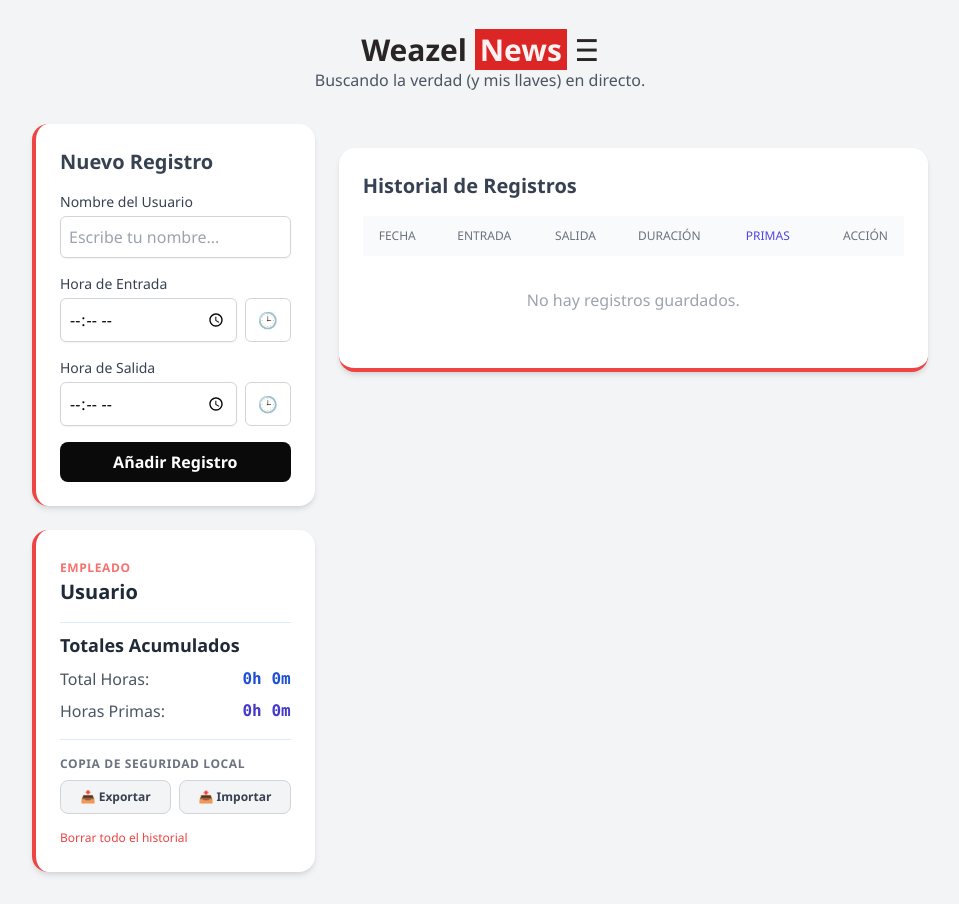
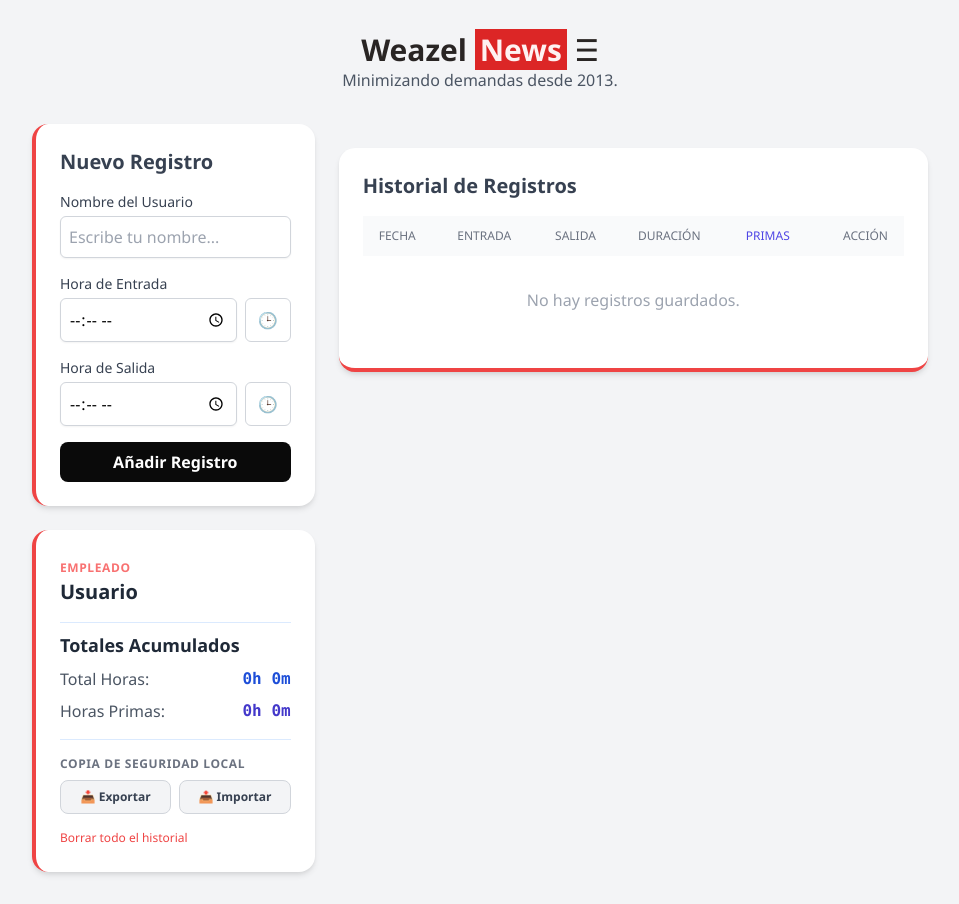
Before and after one commit to NoobTriesToCode/noobtriestocode.github.io, a plain HTML site: page index.html in a window 1280 px wide. Shown: the whole page, without its empty margins (160-1119 px from the left). Drawn offline with nearby package versions, Linux system fonts and the light colour scheme.

Commit message:
Subtitulos aleatorios

```diff
--- a/index.html
+++ b/index.html
@@ -24,7 +24,7 @@
                 <span class="text-3xl font-bold text-red-50 bg-red-600" style="padding: 0 5px">News</span>
                 ☰
             </h1>
-            <p class="text-gray-600">Buscando la verdad (y mis llaves) en directo.</p>
+            <p class="text-gray-600" id="subtitulo"></p>
             <!-- <p class="text-gray-600">Reportando en vivo desde la máquina de café.</p> -->
         </header>
 
--- a/js/main.js
+++ b/js/main.js
@@ -7,8 +7,22 @@ window.onload = () => {
         document.getElementById('userName').value = storedName;
         updateDisplayName();
     }
+    seleccionarSubtitulo();
     renderEntries();
 };
+
+function seleccionarSubtitulo() {
+    const subtitulos = [
+        "Buscando la verdad (y mis llaves) en directo.",
+        "Reportando en vivo desde la máquina de café.",
+        "Minimizando demandas desde 2013.",
+        "Donde el café es fuerte y las horas son largas.",
+        "Fichando con estilo, informando con pasión.",
+        "El único lugar donde el tiempo es relativo... a la hora de fichar.",
+    ]
+
+    document.getElementById('subtitulo').innerText = subtitulos[Math.floor(Math.random() * subtitulos.length)];
+}
 
 function updateDisplayName() {
     const nameInput = document.getElementById('userName').value;
```
